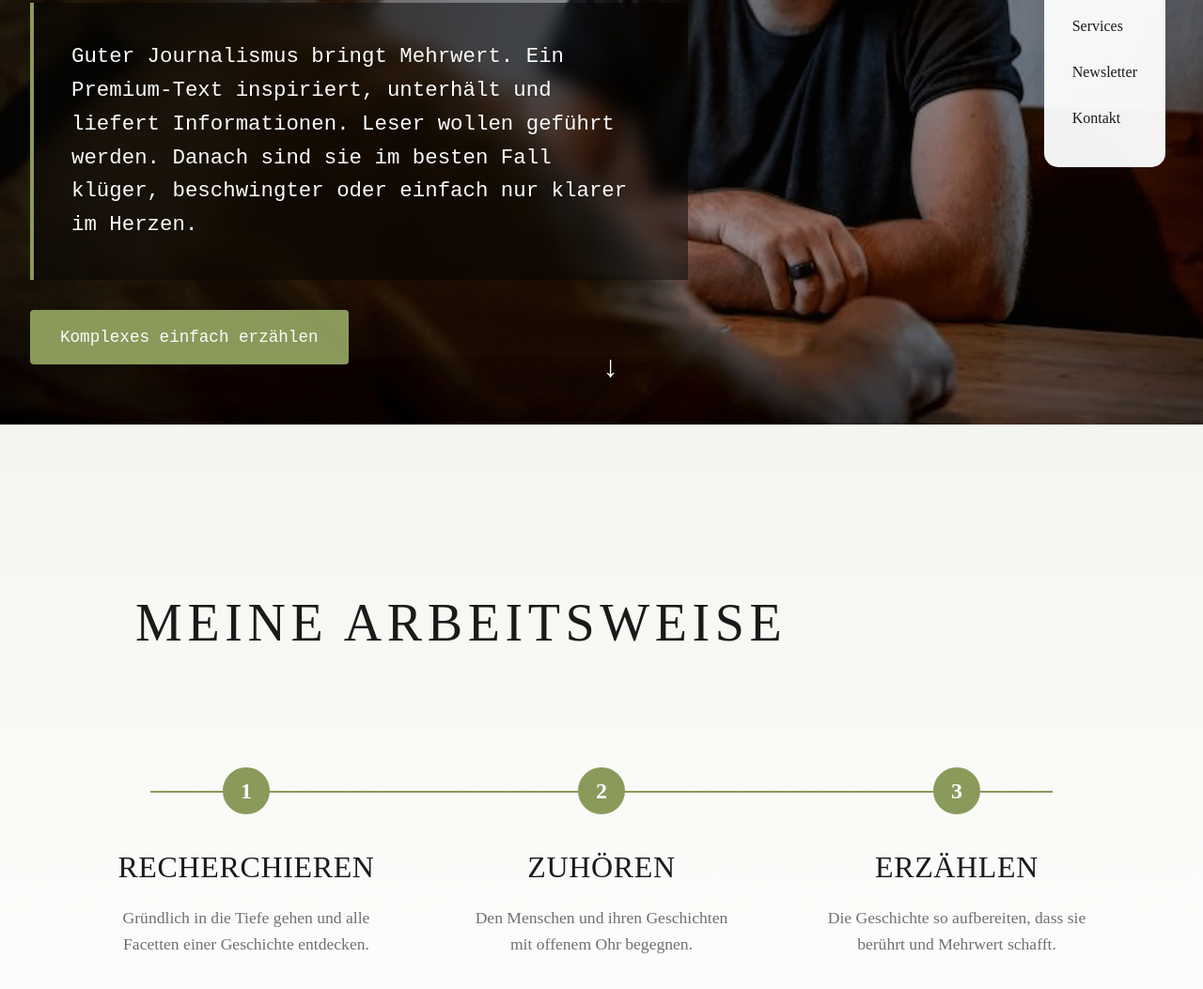
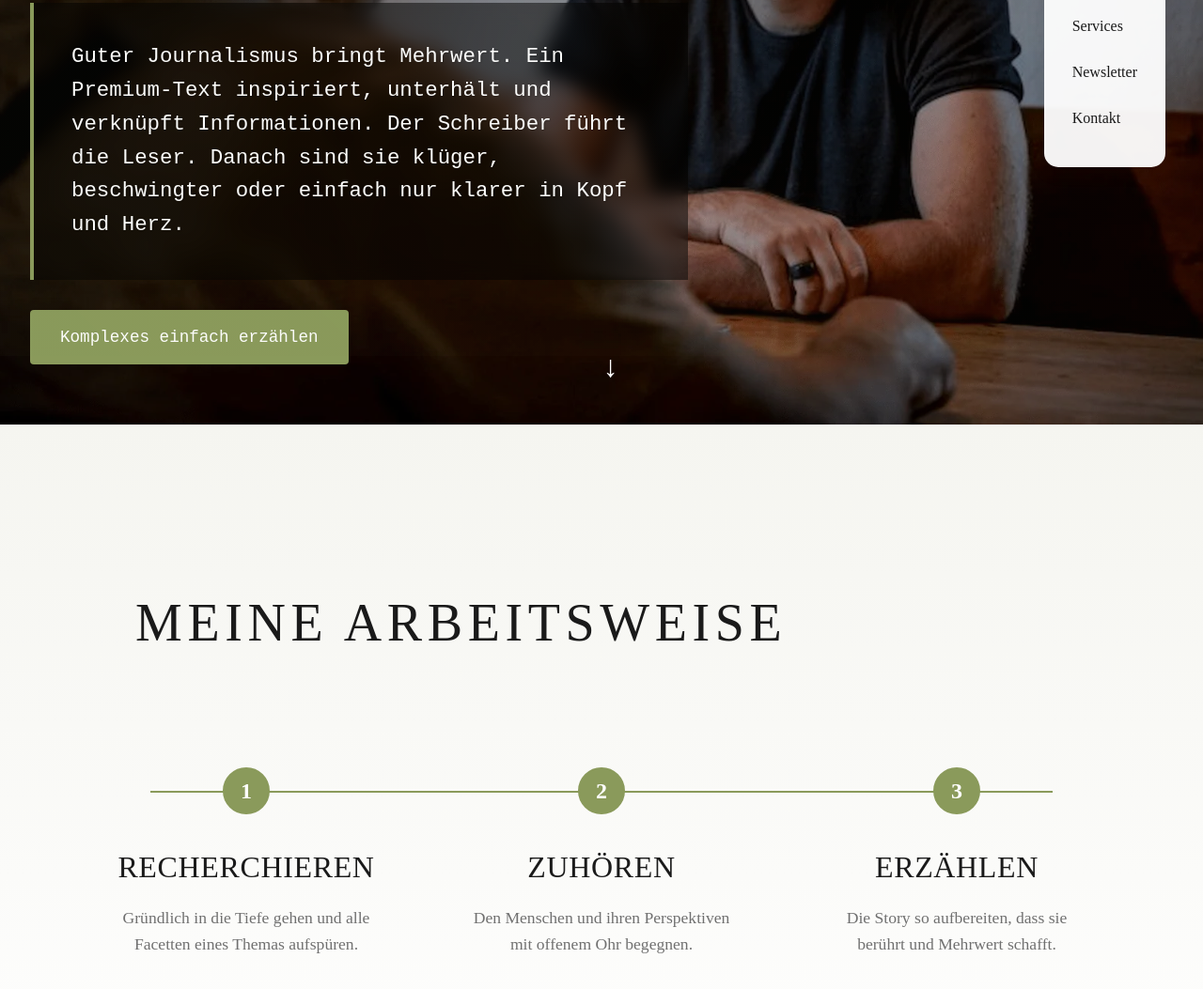
Before and after one commit to KonradBi/rouvenwebsite, a plain HTML site: page index.html in a window 1280 px wide. Shown: the part 421-1474 px from the top of the page at 94% size. Drawn offline with Linux system fonts and the light colour scheme; a web font is replaced by a local one.

Commit message:
Update hero and process section text content

```diff
--- a/index.html
+++ b/index.html
@@ -34,7 +34,7 @@
                 <div class="hero-content">
                     <h1>Ein Ohr fürs Wesentliche</h1>
                     <div class="content-wrapper">
-                        <p class="lead-text">Guter Journalismus bringt Mehrwert. Ein Premium-Text inspiriert, unterhält und liefert Informationen. Leser wollen geführt werden. Danach sind sie im besten Fall klüger, beschwingter oder einfach nur klarer im Herzen.</p>
+                        <p class="lead-text">Guter Journalismus bringt Mehrwert. Ein Premium-Text inspiriert, unterhält und verknüpft Informationen. Der Schreiber führt die Leser. Danach sind sie klüger, beschwingter oder einfach nur klarer in Kopf und Herz.</p>
                         <a href="#contact" class="cta-button">Komplexes einfach erzählen</a>
                     </div>
                 </div>
@@ -50,17 +50,17 @@
                     <div class="process-step">
                         <span class="step-number">1</span>
                         <h3>Recherchieren</h3>
-                        <p>Gründlich in die Tiefe gehen und alle Facetten einer Geschichte entdecken.</p>
+                        <p>Gründlich in die Tiefe gehen und alle Facetten eines Themas aufspüren.</p>
                     </div>
                     <div class="process-step">
                         <span class="step-number">2</span>
                         <h3>Zuhören</h3>
-                        <p>Den Menschen und ihren Geschichten mit offenem Ohr begegnen.</p>
+                        <p>Den Menschen und ihren Perspektiven mit offenem Ohr begegnen.</p>
                     </div>
                     <div class="process-step">
                         <span class="step-number">3</span>
                         <h3>Erzählen</h3>
-                        <p>Die Geschichte so aufbereiten, dass sie berührt und Mehrwert schafft.</p>
+                        <p>Die Story so aufbereiten, dass sie berührt und Mehrwert schafft.</p>
                     </div>
                 </div>
             </div>
```
